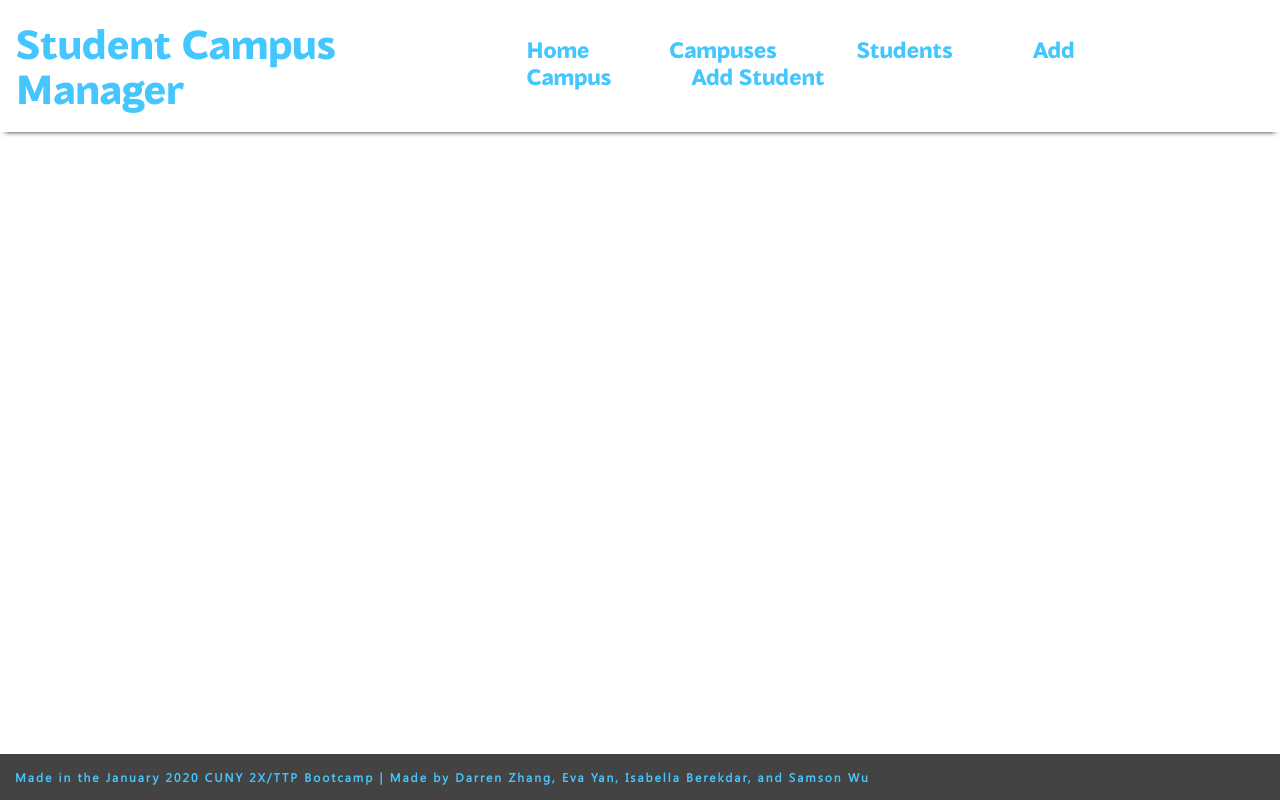
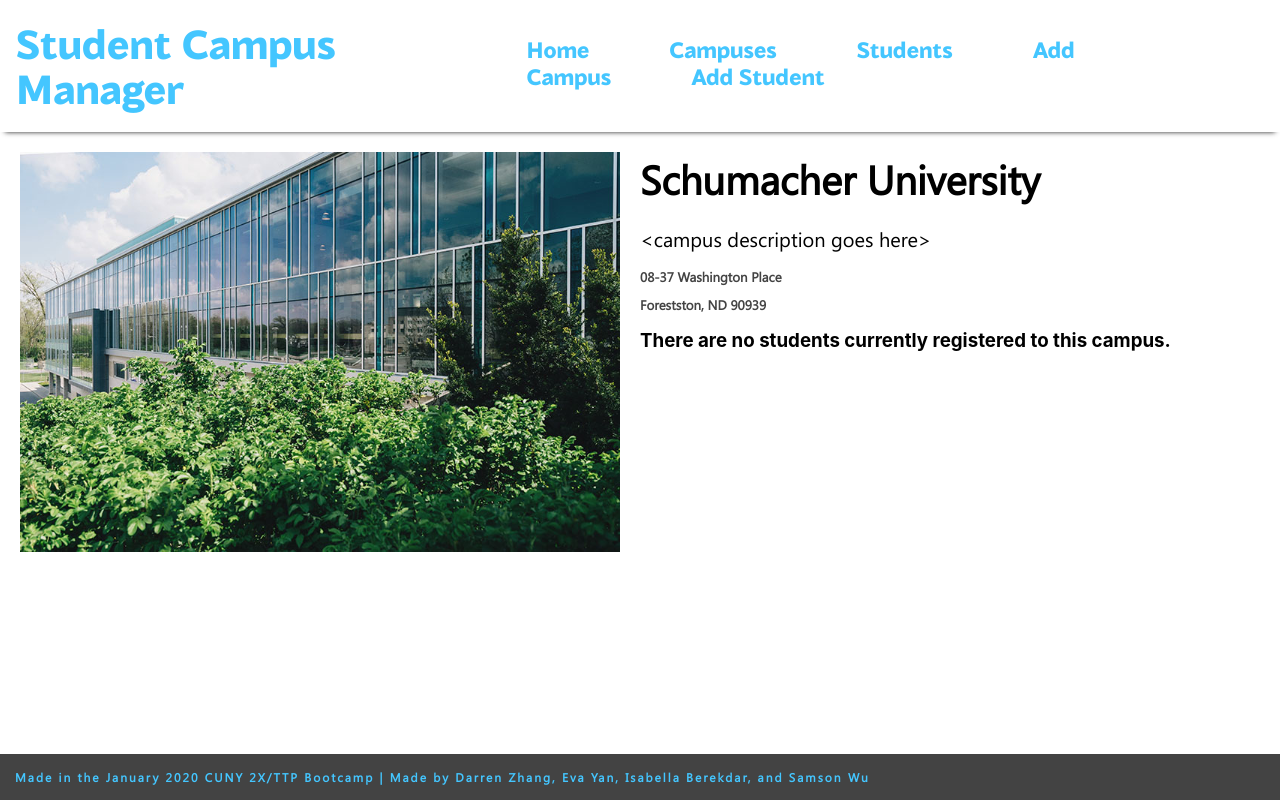
Before and after one commit to isabellab3/Student-Campus-Manager-Frontend, a React (Create React App) app: page /campus/0 in a window 1280 px wide. Built offline with nearby package versions, Linux system fonts and the light colour scheme.

Commit message:
Fixed link in CampusCard and started styling SingleCampus view

```diff
--- a/src/App.js
+++ b/src/App.js
@@ -7,11 +7,10 @@ import './App.css';
 
 import {
   AddStudent,
-  // SingleCampus,
+  SingleCampusContainer,
   Homepage,
   AllCampusesContainer,
   EditStudentContainer,
-  SingleCampus,
   EditCampusContainer,
   AllStudentsContainer,
   AddCampusContainer,
@@ -42,7 +41,7 @@ class App extends Component {
           <div className="home-content" id="nonhome">
             <Switch>
               <Route exact path="/campuses" component={AllCampusesContainer} />
-            {/* <Route exact path="/student/:id" component={SingleCampus} /> */}
+              <Route exact path="/campus/:id" component={SingleCampusContainer} />
               {/* <Route exact path="/editcampus/:id" component={EditCampus} /> */}
               <Route exact path="/editstudent/:id" component={EditStudentContainer} />
               <Route exact path="/addstudent" component={AddStudent} />
--- a/src/components/containers/Homepage.jsx
+++ b/src/components/containers/Homepage.jsx
@@ -8,7 +8,7 @@ class Homepage extends Component {
             <div>
                 <div className="header">
                     <img src="/images/home_header.jpg" alt="header image" id="header" height="200px" width="100%"/>
-                    <div class="centered">
+                    <div className="centered">
                         <p>Manage your students and campuses with this web application!</p>
                         <p>Click '<b>Campuses</b>' at the top to view all current campuses.</p>
                         <p>Click '<b>Students</b>' at the top to view all current students.</p>
--- a/src/components/containers/SingleCampus.jsx
+++ b/src/components/containers/SingleCampusContainer.jsx
@@ -6,7 +6,7 @@ import allCampuses from "../../dummyData/campusesData"
 
 import { getCampus } from "../../store/utilities/Campus"
 
-class SingleCampus extends Component {
+class SingleCampusContainer extends Component {
   constructor(props) {
     super(props)
     this.state = {
@@ -52,4 +52,4 @@ const mapDispatch = dispatch => {
   }
 }
 
-export default connect(null, mapDispatch)(SingleCampus)
+export default connect(null, mapDispatch)(SingleCampusContainer)
--- a/src/components/index.js
+++ b/src/components/index.js
@@ -23,8 +23,8 @@ export { default as AllStudentsView } from "./views/AllStudentsView.jsx";
 export { default as SingleStudentContainer } from "./containers/SingleStudentContainer.jsx";
 export { default as SingleStudentView } from "./views/SingleStudentView.jsx";
 
-// export { default as SingleCampusContainer } from "./containers/SingleCampusContainer.jsx";
-export { default as SingleCampus } from "./containers/SingleCampus.jsx";
+export { default as SingleCampusContainer } from "./containers/SingleCampusContainer.jsx";
+export { default as SingleCampus } from "./containers/SingleCampusContainer.jsx";
 
 export { default as CampusCard } from "./views/CampusCard.jsx";
 export { default as StudentCard } from "./views/StudentCard.jsx";
--- /dev/null
+++ b/src/components/views/SingleCampusView.css
@@ -0,0 +1,34 @@
+@font-face {
+    font-family: blacker-sans;
+    src: url('../../fonts/blacker-sans-trial.extrabold.ttf');
+  }
+
+@font-face {
+    font-family: segoe-ui;
+    src: url('../../fonts/SegoeUI.ttf');
+}
+
+/* Image of campus */
+img {
+    float: left;
+    margin-right: 20px;
+}
+
+.campus-right {
+    font-family: segoe-ui;
+    font-size: 20px;
+
+}
+
+/* Title of campus name */
+h1#campus-name {
+    font-family: blacker-sans;
+    color: #434343;
+}
+
+/* Address Lines */
+h5 {
+    font-family: segoe-ui;
+    color: #434343;
+    line-height: 40%;
+}
--- a/src/components/views/SingleCampusView.jsx
+++ b/src/components/views/SingleCampusView.jsx
@@ -1,15 +1,18 @@
 import React from "react"
 import StudentCard from "./StudentCard"
+import './SingleCampusView.css'
 
 const SingleCampusView = props => {
   console.log(props.campus)
   return (
-    <div className='add-student'>
-      <h1>{props.campus.campusName}</h1>
-      <img src={props.campusImage} alt="" />
+    <div>
+      <img src={props.campus.campusImage} alt="campus image" width="600px"/>
+      <div className="campus-right">
+        <h1>{props.campus.campusName}</h1>
+        <p>{props.campus.description}</p>
+      </div>
       <h5>{props.campus.address1}</h5>
       <h5>{props.campus.address2}</h5>
-      <p>{props.campus.description}</p>
       {props.studentsList.length > 0 ?
         props.studentsList.map(student => {
           return (
```
Lines whose indentation alone changed are shown as unchanged.
